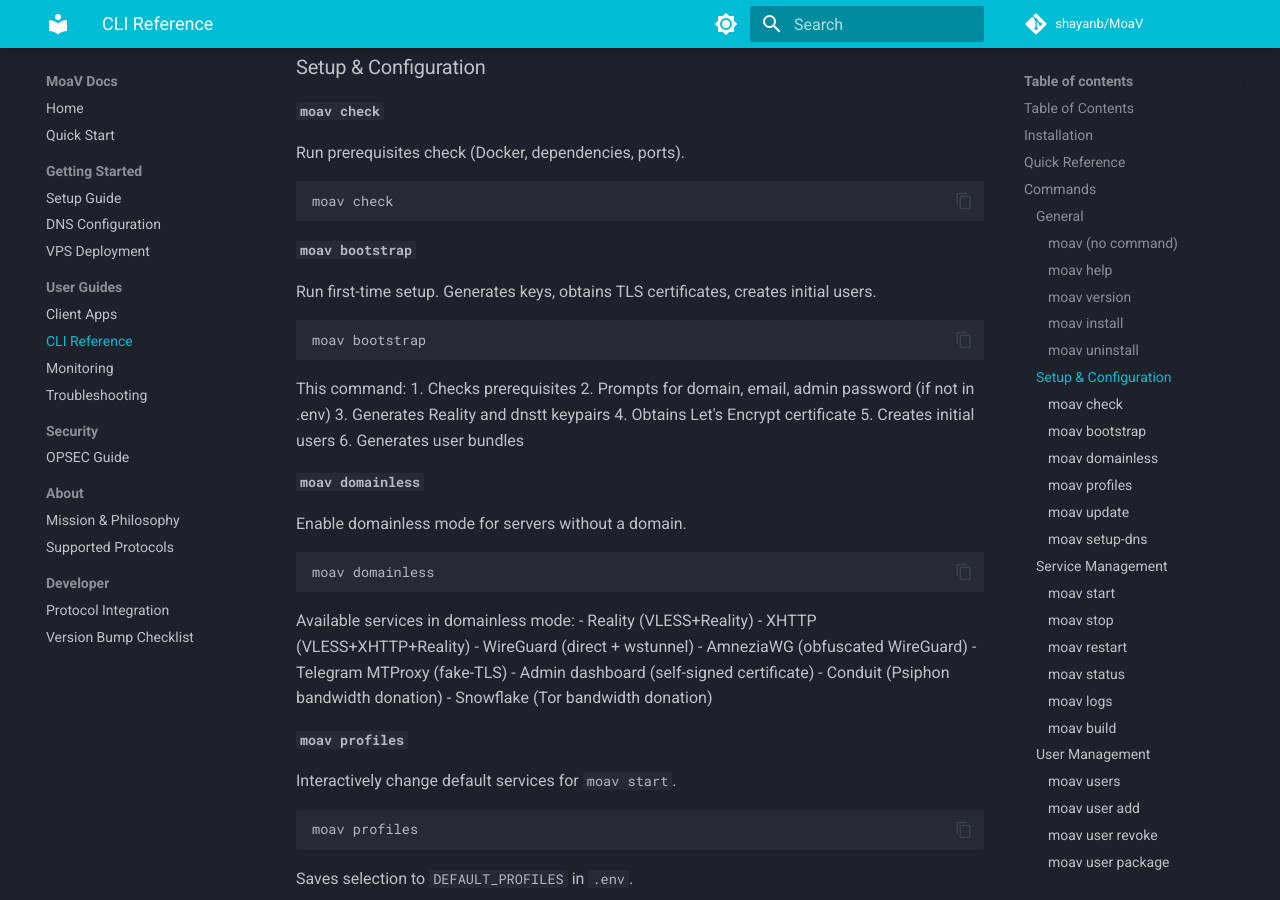
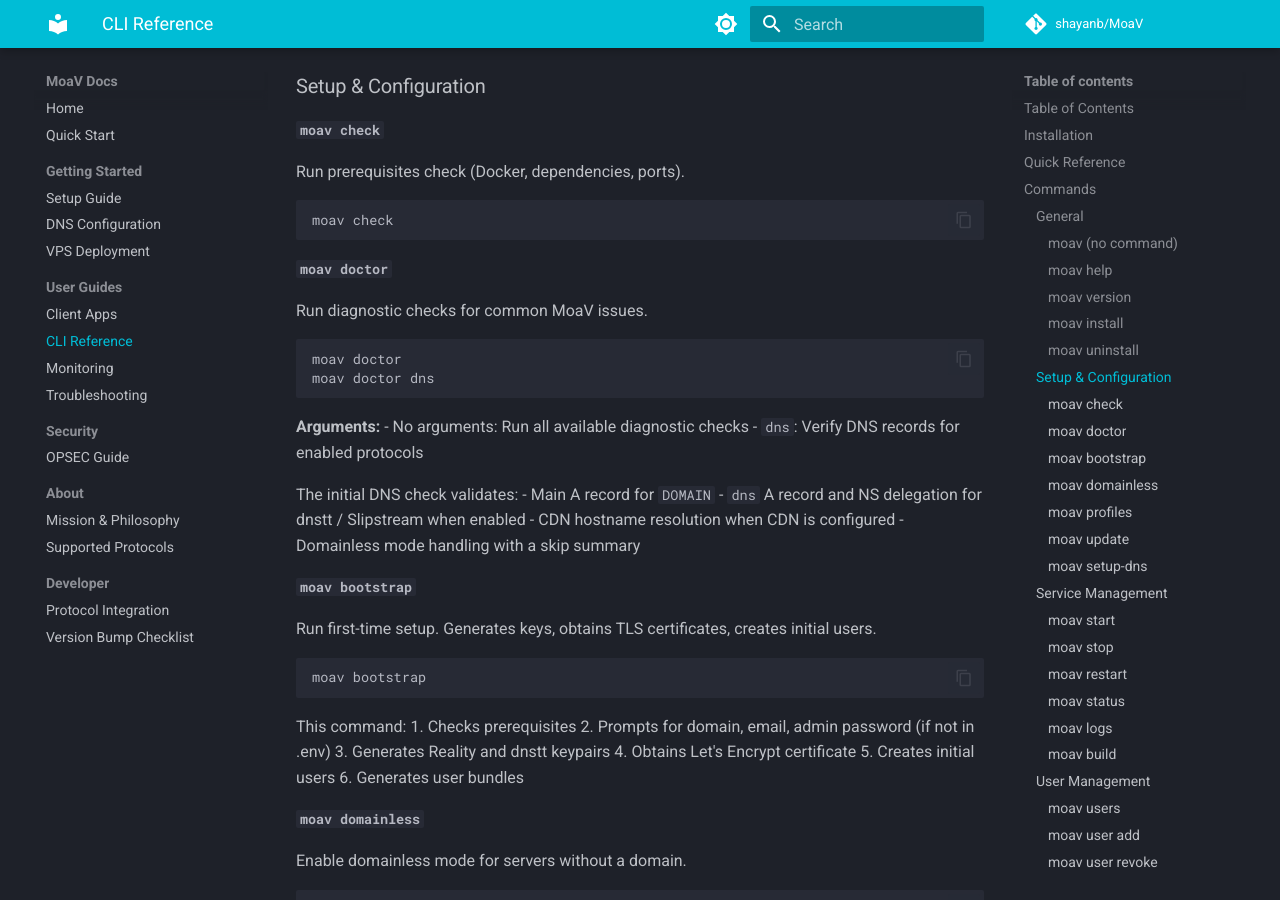
Before and after one commit to MotherofallVPNs/moav-site, an MkDocs documentation site: the page built from docs/CLI.md, in a window 1280 px wide and 900 px high, scrolled down 2550 px. Built offline with MkDocs 1.6.1 and Material for MkDocs 9.7.7, drawn with Linux system fonts in a browser that asks for light colours; comment, search, counter and statistics services are not loaded; some of the changed text lies outside the part shown.

Commit message:
feat(cli): add doctor DNS diagnostics
Add a new 'moav doctor' command with an initial DNS check, plus CLI completion and docs updates.

````diff
--- a/docs/CLI.md
+++ b/docs/CLI.md
@@ -46,6 +46,7 @@
 moav stop                 # Stop all services
 moav status               # Show service status
 moav logs                 # View logs (follow mode)
+moav doctor               # Run diagnostics
 moav user add NAME        # Add new user
 moav user add --batch 5   # Batch create 5 users
 moav user revoke NAME     # Revoke user
@@ -123,6 +124,24 @@
 ```bash
 moav check
 ```
+
+#### `moav doctor`
+Run diagnostic checks for common MoaV issues.
+
+```bash
+moav doctor
+moav doctor dns
+```
+
+**Arguments:**
+- No arguments: Run all available diagnostic checks
+- `dns`: Verify DNS records for enabled protocols
+
+The initial DNS check validates:
+- Main A record for `DOMAIN`
+- `dns` A record and NS delegation for dnstt / Slipstream when enabled
+- CDN hostname resolution when CDN is configured
+- Domainless mode handling with a skip summary
 
 #### `moav bootstrap`
 Run first-time setup. Generates keys, obtains TLS certificates, creates initial users.
````
Also changed, not shown: docs/DNS.md (+6 -0 lines).
